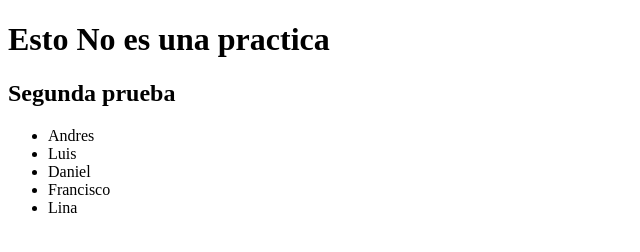
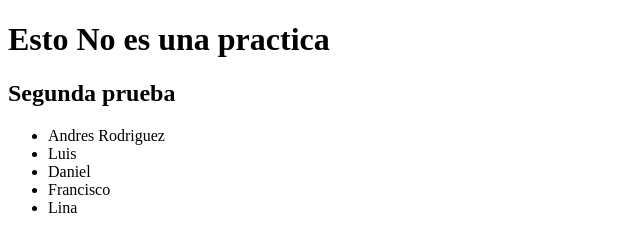
Before and after one commit to monitoriasMinTic2022/ejercicioGit, a plain HTML site: page index.html in a window 1280 px wide. Shown: the full height of the page, 0-640 px from the left. Drawn offline with Linux system fonts and the light colour scheme.

Commit message:
agregué el apellido

```diff
--- a/index.html
+++ b/index.html
@@ -15,7 +15,7 @@
         Segunda prueba
     </h2>
     <ul>
-        <li>Andres</li>
+        <li>Andres Rodriguez</li>
         <li>Luis</li>
         <li>Daniel</li>
         <li>Francisco</li>
```
